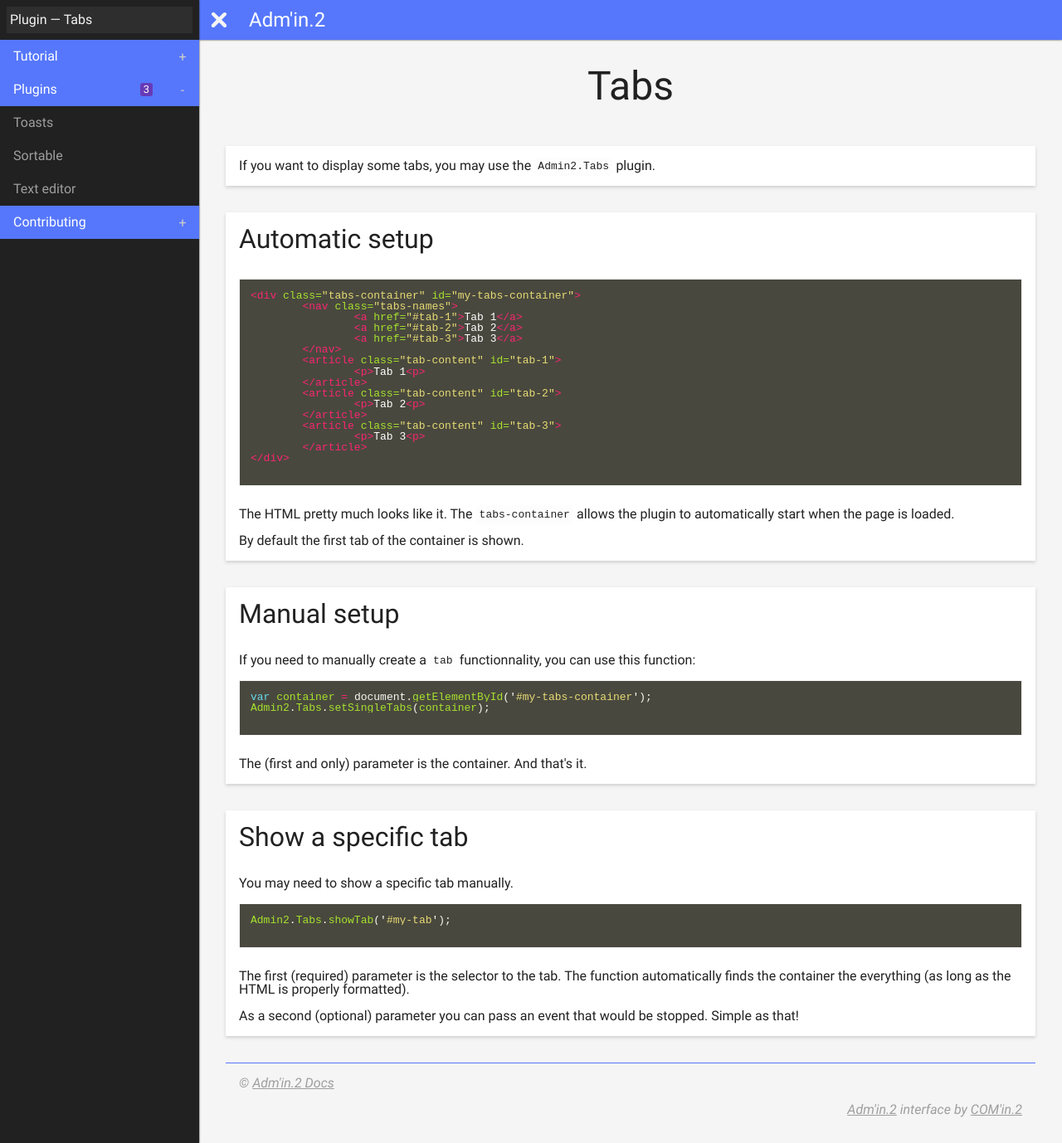
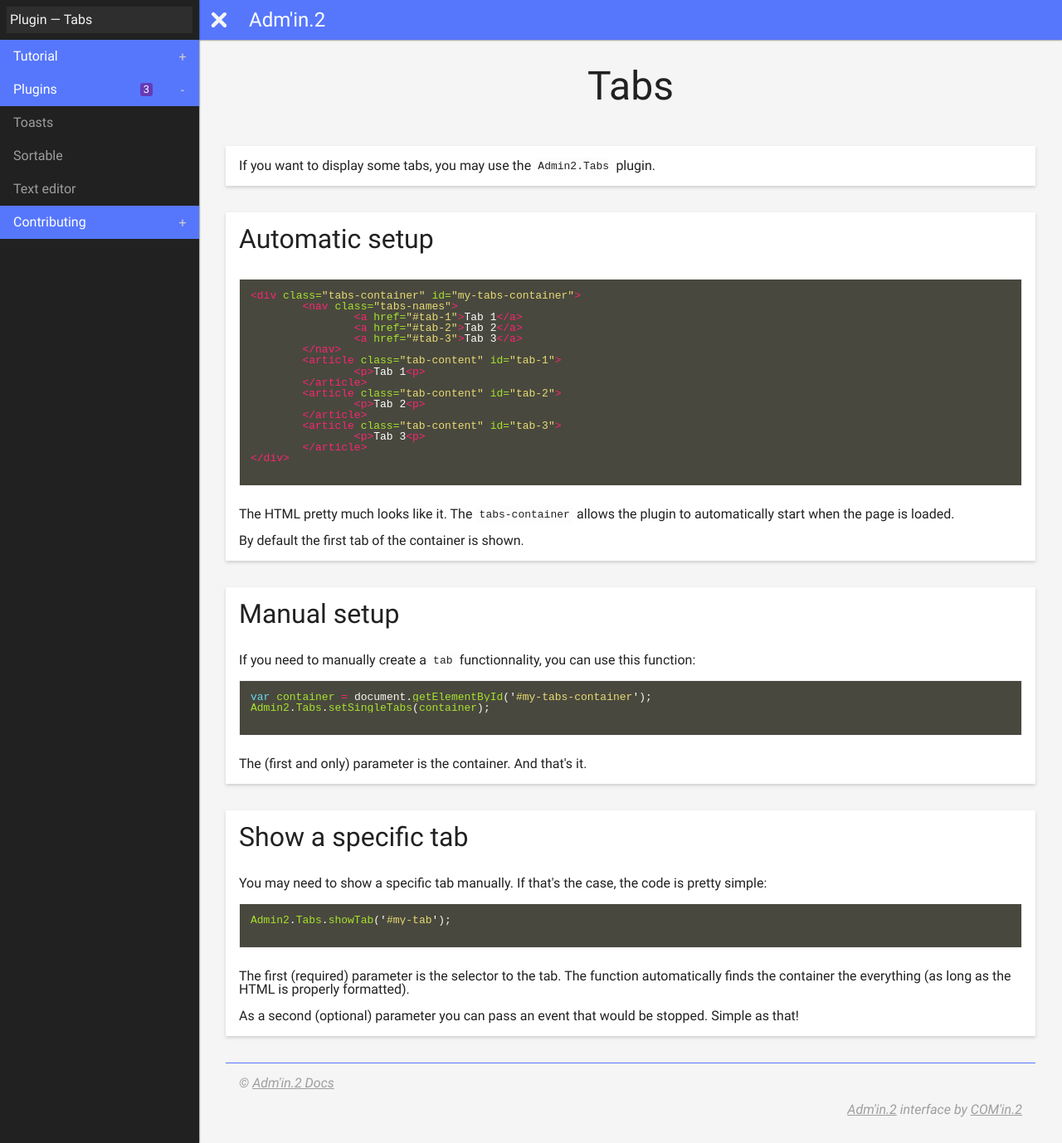
Before and after one commit to comin2/Adm-in.2, a Jekyll site: the page built from plugins/tabs.html, in a window 1280 px wide and 1378 px high. Shown: the whole window at 83% size. Built offline with Jekyll 4.4.1, drawn with Linux system fonts in a browser that asks for light colours.

Commit message:
Fix tabs doc

```diff
--- a/plugins/tabs.html
+++ b/plugins/tabs.html
@@ -63,7 +63,7 @@ Admin2.Tabs.setSingleTabs(container);
 			<h2>Show a specific tab</h2>
 		</header>
 		<div class="card-content">
-			<p>You may need to show a specific tab manually.</p>
+			<p>You may need to show a specific tab manually. If that's the case, the code is pretty simple:</p>
 
 			{% highlight javascript %}
 Admin2.Tabs.showTab('#my-tab');
```
